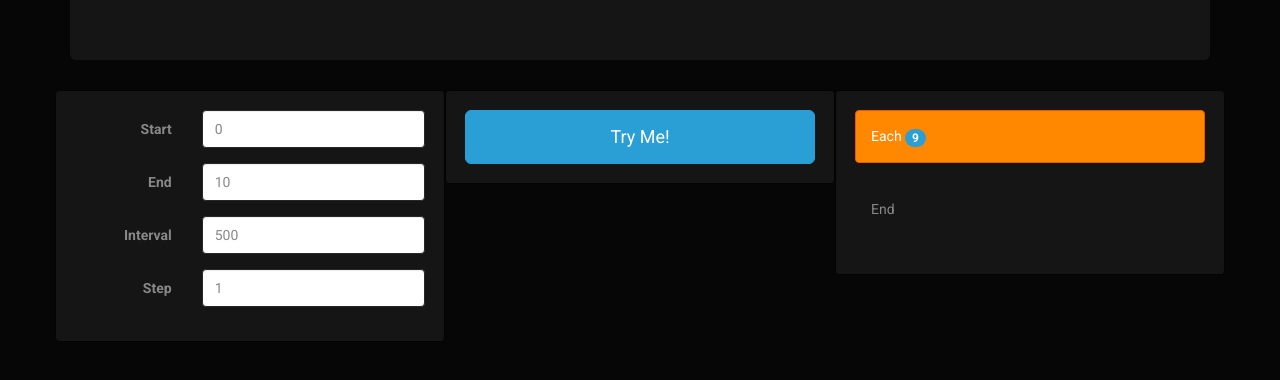
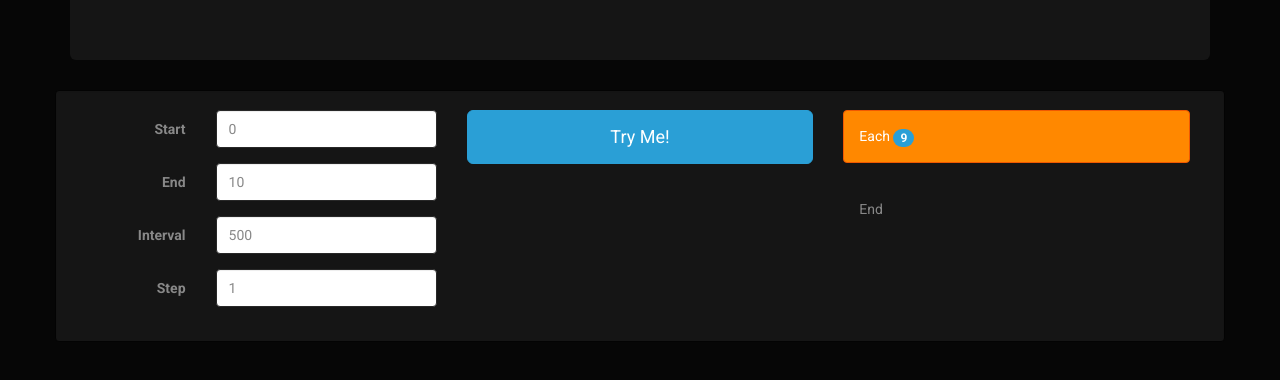
Before and after one commit to ArtskydJ/range-interval, a website: page index.html in a window 1280 px wide. Shown: the part 180-560 px from the top of the page. Drawn offline with Linux system fonts and the light colour scheme.

Commit message:
One well, not three

```diff
--- a/index.html
+++ b/index.html
@@ -14,9 +14,9 @@
 					Change the numbers on the left, and watch how it changes the boxes on the right.
 				</p>
 			</div>
-			<div class="row">
+			<div class="row well">
 				<form class=form-horizontal>
-					<div class="well col-sm-4">
+					<div class="col-sm-4">
 						<div class="form-group">
 							<label for="inputStart" class="col-sm-4 control-label">Start</label>
 							<div class="col-sm-8">
@@ -42,10 +42,10 @@
 							</div>
 						</div>
 					</div>
-					<div class="well col-sm-4">
+					<div class="col-sm-4">
 						<button type="submit" class="btn btn-primary btn-lg" style="width:100%;">Try Me!</a>
 					</div>
-					<div class="well col-sm-4">
+					<div class="col-sm-4">
 						<div class="alert alert-default" id="each">
 							Each <span class="badge" id="n"></span>
 						</div>
@@ -59,18 +59,3 @@
 		<script type="text/javascript" src="./bundle.js"></script>
 	</body>
 </html>
-
-<!---
-+—————————————————————+   +————————+
-| start    [_______] |    |         |
-| end      [_______] |    | Try Me! |
-| interval [_______] |    |         |
-| step     [_______] |    |         |
-+————————————————————+    +—————————+
-
-+————————————————————+    +—————————+
-|                    |    |         |
-|        each        |    |   end!  |
-|                    |    |         |
-+————————————————————+    +—————————+
---->
```
